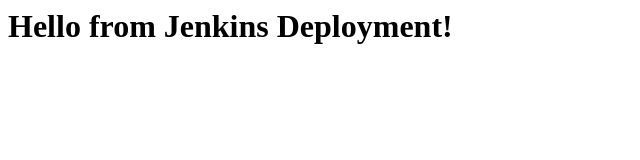
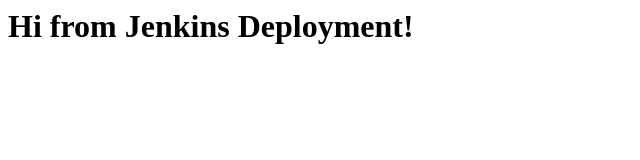
Before and after one commit to 142648/webapp-demo, a plain HTML site: page index.html in a window 1280 px wide. Shown: the whole page, without its empty margins (0-640 px from the left). Drawn offline with Linux system fonts and the light colour scheme.

Commit message:
Update index.html

```diff
--- a/index.html
+++ b/index.html
@@ -1,5 +1,5 @@
 <html>
 <body>
-<h1>Hello from Jenkins Deployment!</h1>
+<h1>Hi from Jenkins Deployment!</h1>
 </body>
 </html>
```
